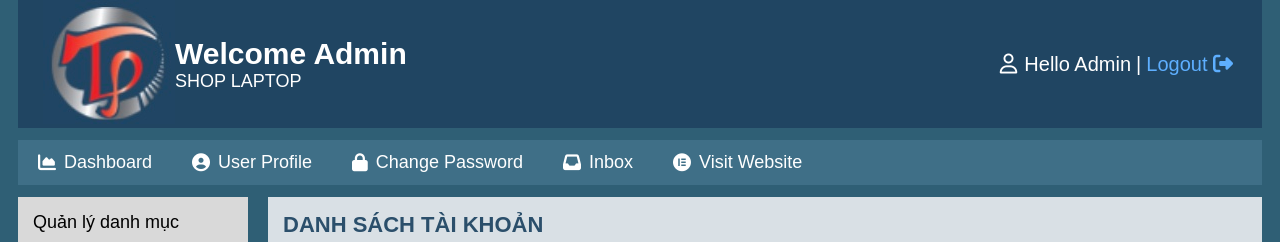
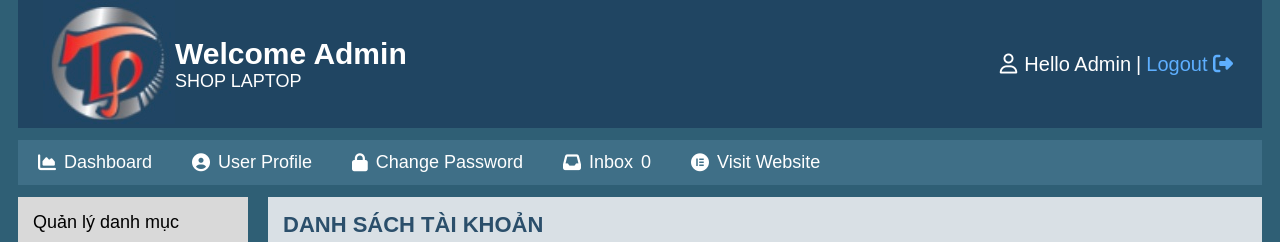
Before and after one commit to Hker2105/SE-397H, a plain HTML site: page Admin/customer_management.html in a window 1280 px wide. Shown: the top 242 px of the page. Drawn offline with Linux system fonts and the light colour scheme; no server answers.

Commit message:
Update customer_management.html

```diff
--- a/Admin/customer_management.html
+++ b/Admin/customer_management.html
@@ -53,10 +53,11 @@
                 Change Password
             </a>
         </li>
-        <li class="nav-item">
+         <li class="nav-item">
             <a href="/Admin/inbox.html">
                 <i class="fa-solid fa-inbox"></i>
                 Inbox
+                <span id="inbox-unread-badge">0</span>
             </a>
         </li>
         <li class="nav-item">
```
